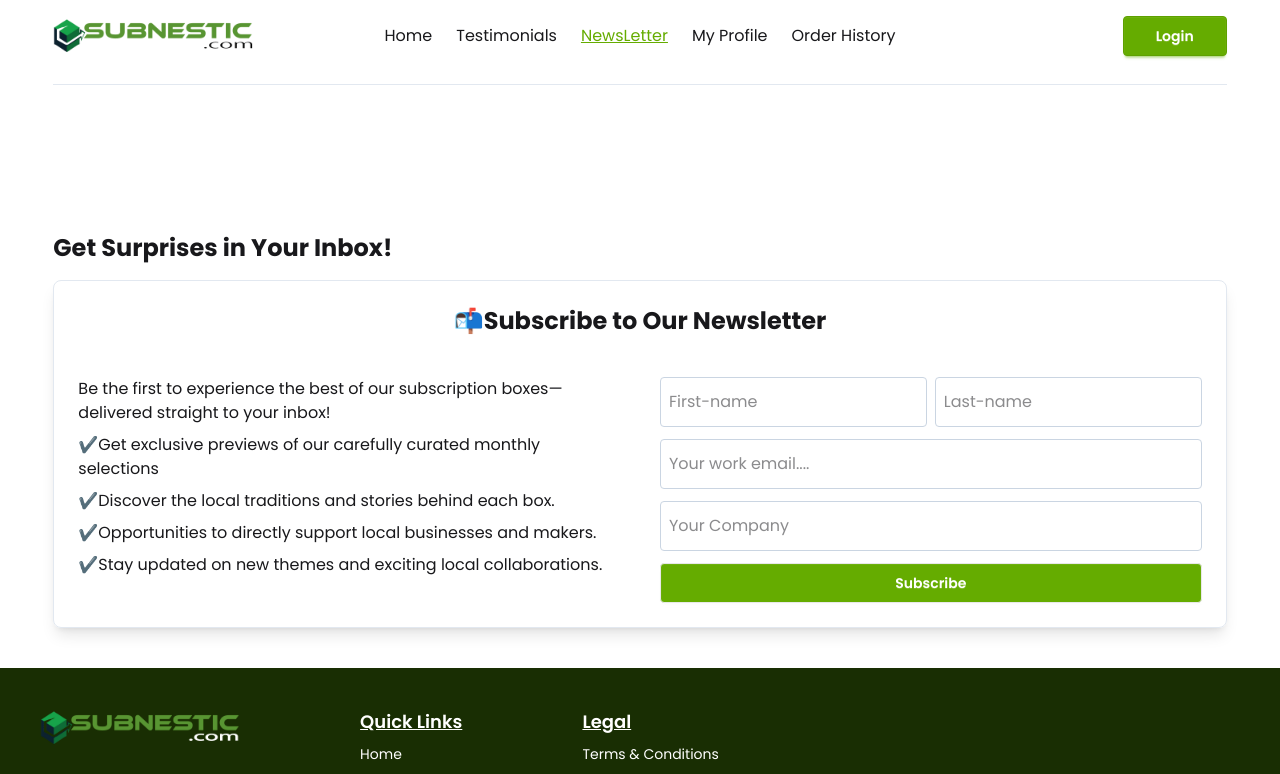
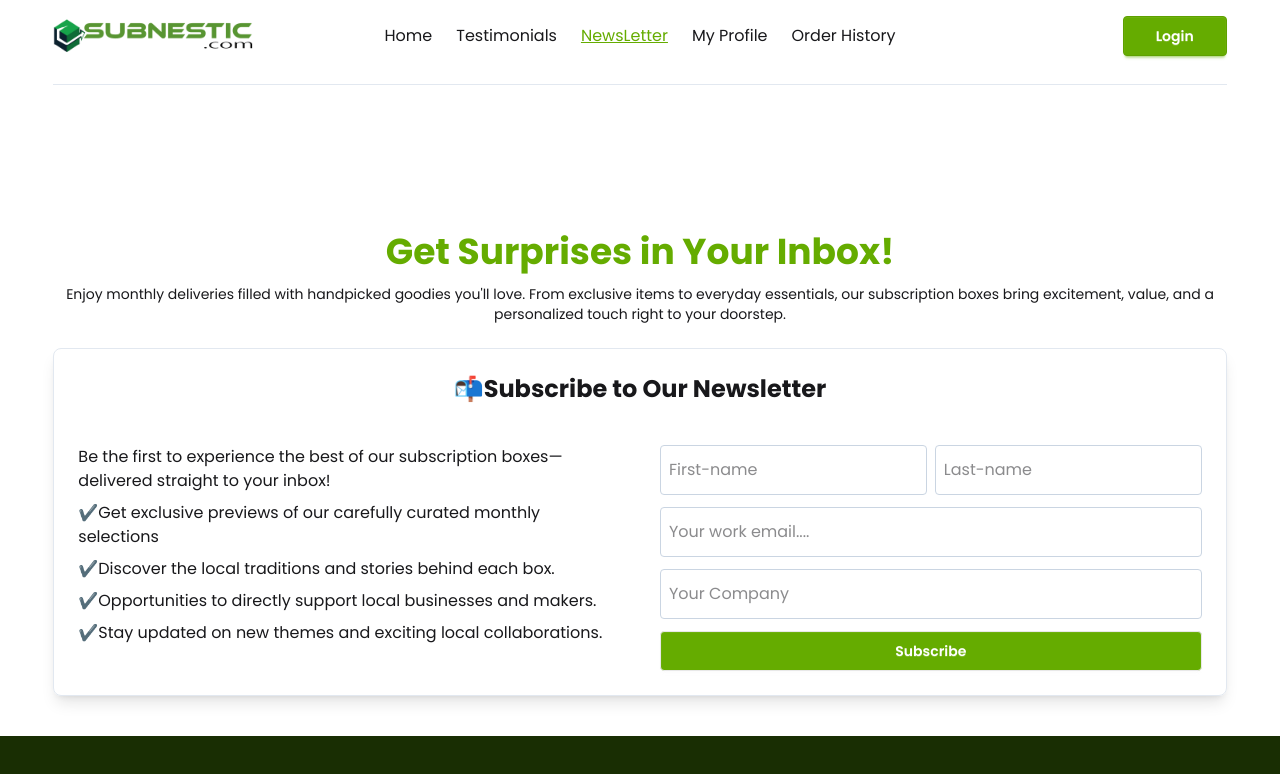
Before and after one commit to MizanRbf/subnestic-client, a React (Vite) app: page /newsLetter in a window 1280 px wide. Shown: the top 774 px of the page. Built offline with nearby package versions, Linux system fonts and the light colour scheme; no server answers.

Commit message:
overall design updated

```diff
--- a/src/Pages/NewsLetter.jsx
+++ b/src/Pages/NewsLetter.jsx
@@ -14,7 +14,17 @@ const NewsLetter = () => {
         <Navbar></Navbar>
       </header>
       <main className="w-11/12 mx-auto md:min-h-[calc(100vh-460px)] mt-10 md:mt-40">
-        <h2 className="mb-4">Get Surprises in Your Inbox!</h2>
+        <div className="text-center mb-6">
+          <h1 className="mb-3 text-center text-primary">
+            Get Surprises in Your Inbox!
+          </h1>
+          <p className="text-sm">
+            Enjoy monthly deliveries filled with handpicked goodies you'll love.
+            From exclusive items to everyday essentials, our subscription boxes
+            bring excitement, value, and a personalized touch right to your
+            doorstep.
+          </p>
+        </div>
         <NewsLetterComponent></NewsLetterComponent>
       </main>
       <footer>
```
